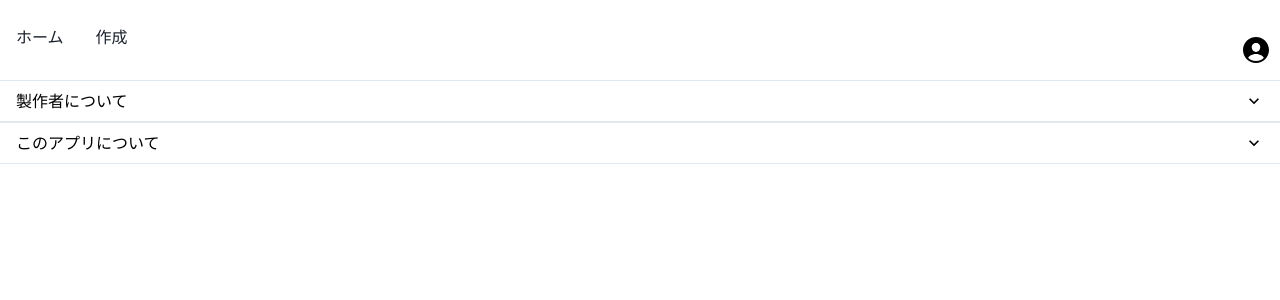
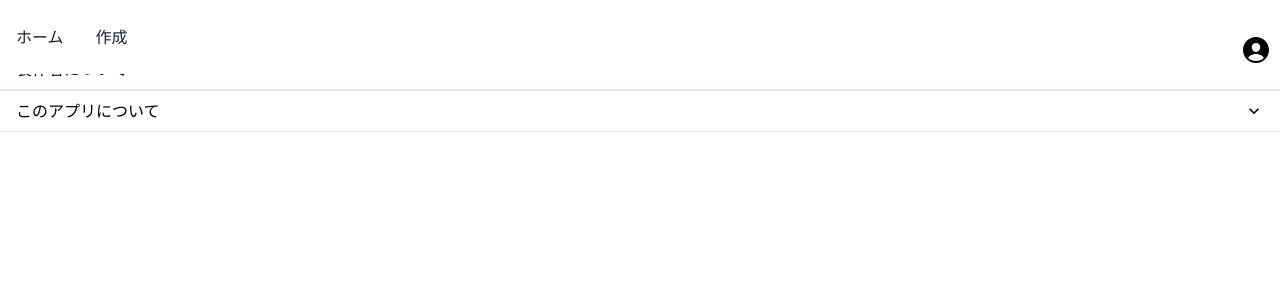
Before and after one commit to hiromuota166/kuromalun, a Next.js app in the folder kuromalun-front/: page /set in a window 1280 px wide. Shown: the top 300 px of the page. Built offline with nearby package versions, Linux system fonts and the light colour scheme.

Commit message:
fix:高さを調節しなくてよかった

```diff
--- a/kuromalun-front/src/app/set/page.tsx
+++ b/kuromalun-front/src/app/set/page.tsx
@@ -3,7 +3,7 @@ import SettingTag from "@/components/SettingTag"
 
 const page = () => {
   return (
-    <div className='h-[calc(100vh-56px)] flex flex-col bg-backgroundColor text-mainColor mt-8'>
+    <div className='h-[calc(100vh-56px)] flex flex-col bg-backgroundColor text-mainColor'>
       <SettingTag title='製作者について' content='watnowの春プロジェクトにて運営中'/>
       <SettingTag title='このアプリについて' content='watnowのメンバー3人で制作されています'/>
     </div>
```
